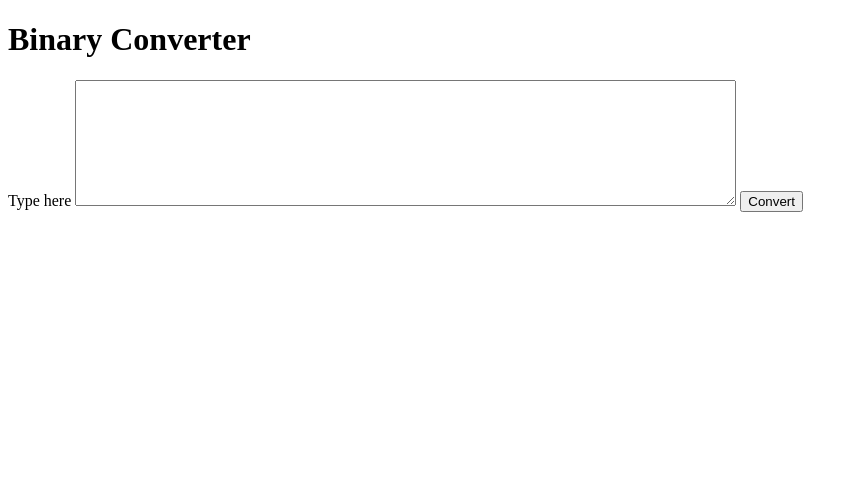
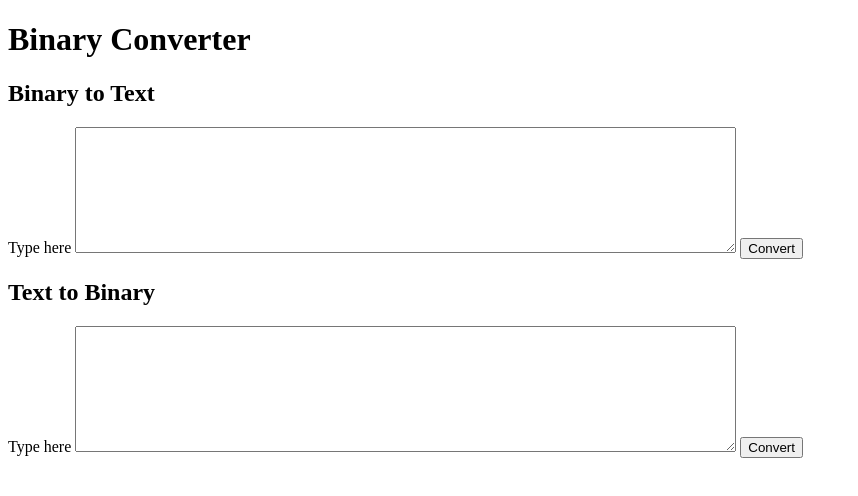
Before and after one commit to maikenegreiros/binarytranslator, a plain HTML site: page index.html in a window 1280 px wide. Shown: the whole page, without its empty margins (0-858 px from the left). Drawn offline with Linux system fonts and the light colour scheme.

Commit message:
Criado novo formulário para converter texto em binário

```diff
--- a/index.html
+++ b/index.html
@@ -8,10 +8,18 @@
     <body>
         <h1>Binary Converter</h1>
 
+        <h2>Binary to Text</h2>
         <form class="form" action="index.html" method="post">
             <label for="">Type here</label>
             <textarea class="text-box" name="name" rows="8" cols="80"></textarea>
             <input type="submit" name="" value="Convert">
         </form>
+
+        <h2>Text to Binary</h2>
+        <form class="form2" action="index.html" method="post">
+            <label for="">Type here</label>
+            <textarea class="text-box2" name="name" rows="8" cols="80"></textarea>
+            <input type="submit" name="" value="Convert">
+        </form>
     </body>
 </html>
```
